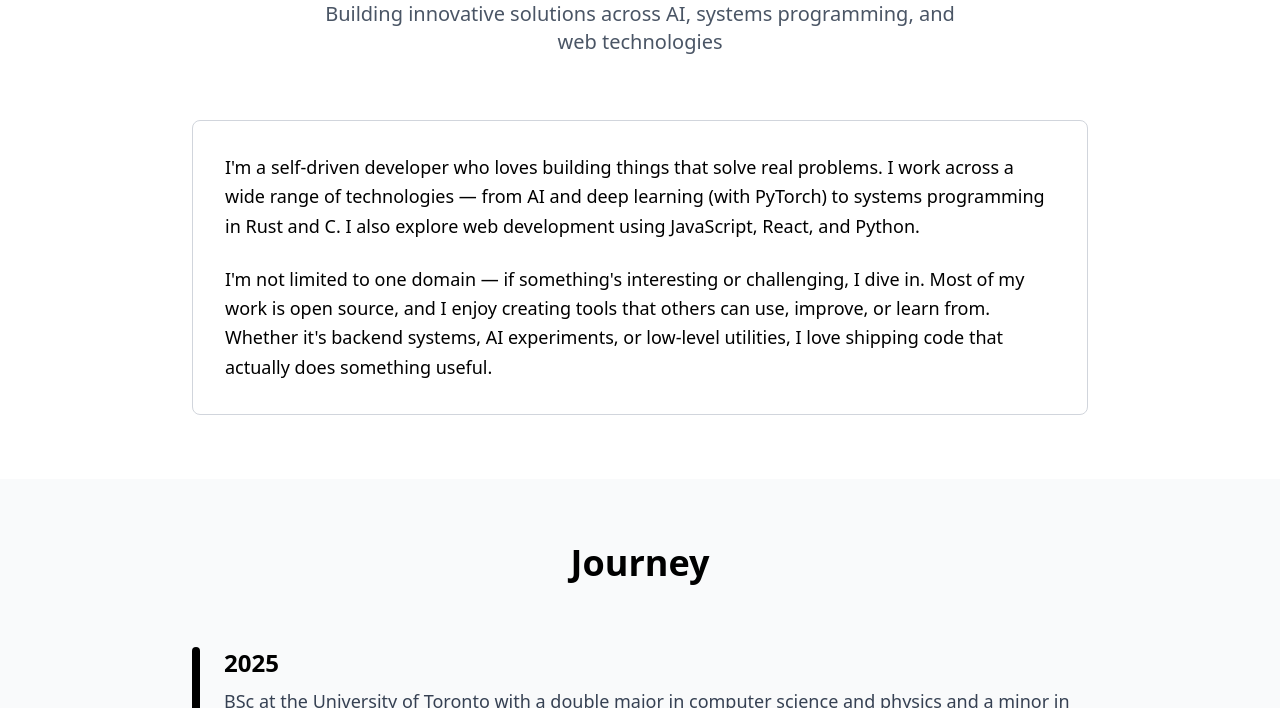
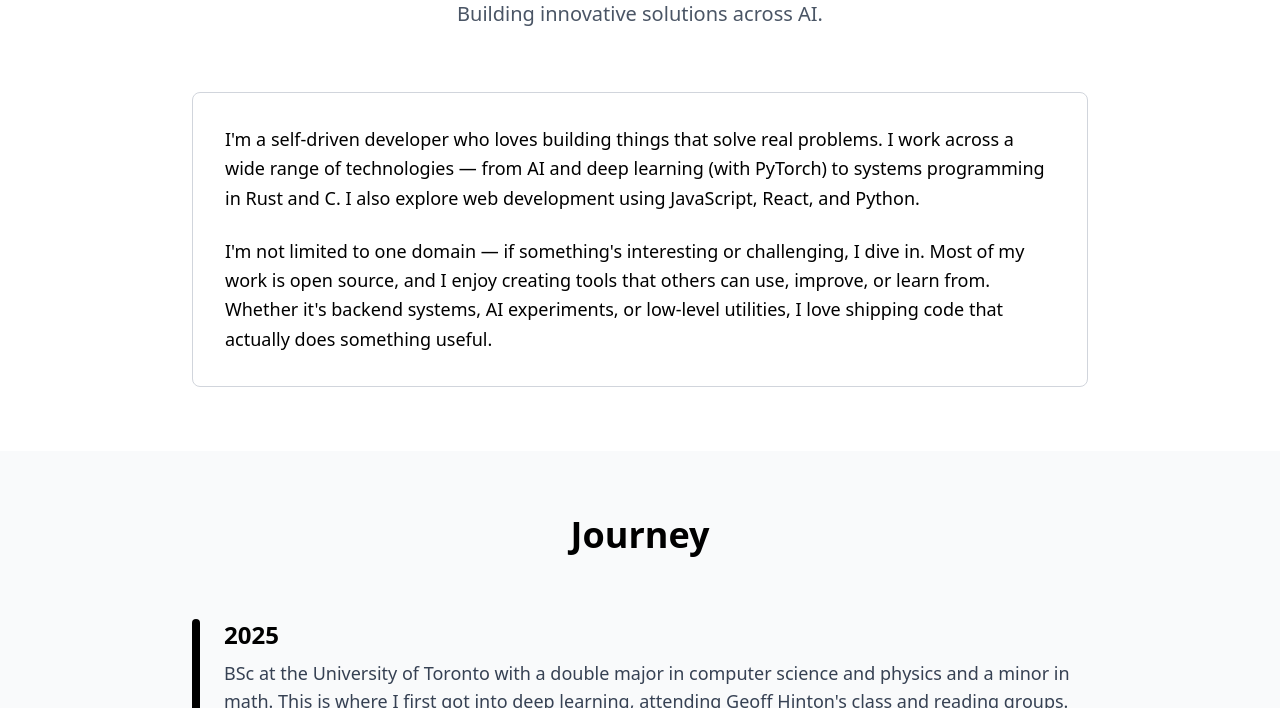
Before and after one commit to Ram-Kmar/Portfolio, a plain HTML site: page index.html in a window 1280 px wide. Shown: the part 392-1100 px from the top of the page. Drawn offline with Linux system fonts and the light colour scheme.

Commit message:
just changed the des

```diff
--- a/index.html
+++ b/index.html
@@ -57,7 +57,7 @@
                 </div>
                 <h1 class="text-5xl font-bold mb-6">Developer & Creator</h1>
                 <p class="text-xl text-gray-600 max-w-2xl mx-auto">
-                    Building innovative solutions across AI, systems programming, and web technologies
+                    Building innovative solutions across AI.
                 </p>
             </div>
 
```
